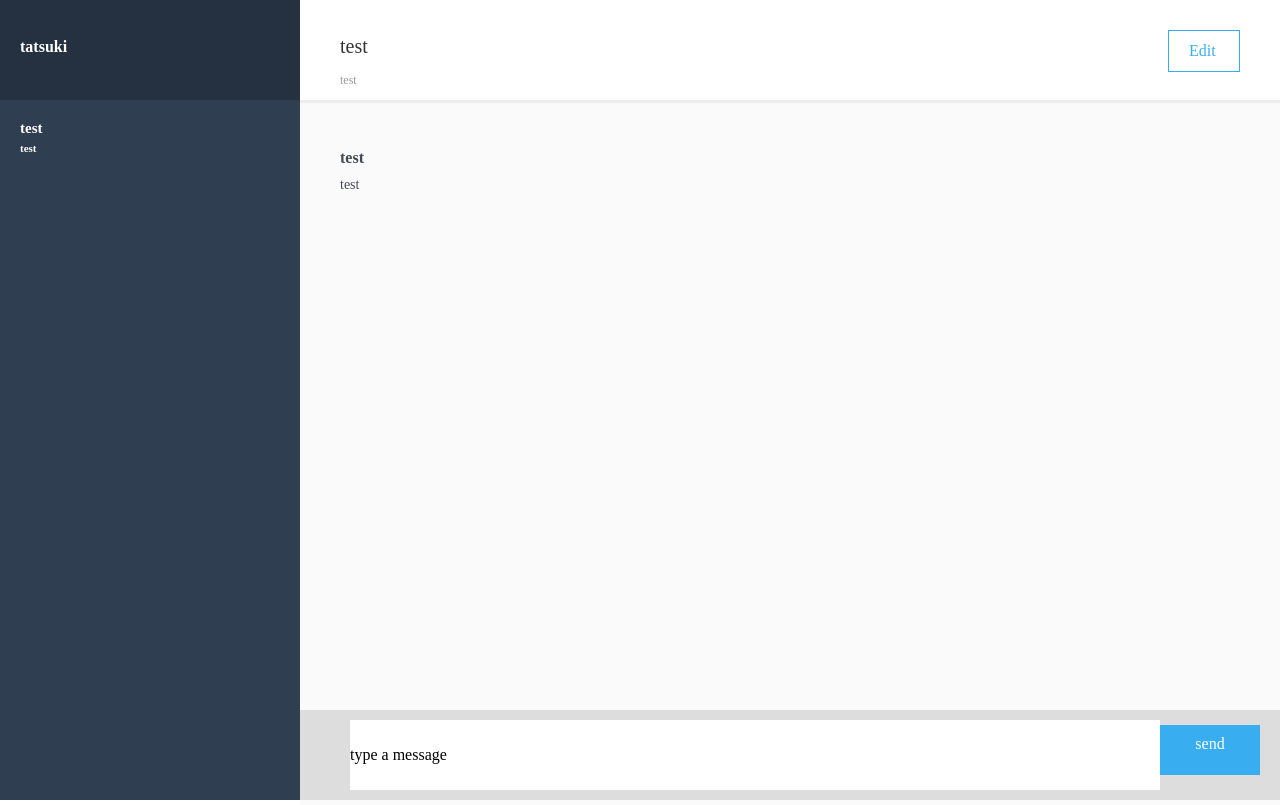
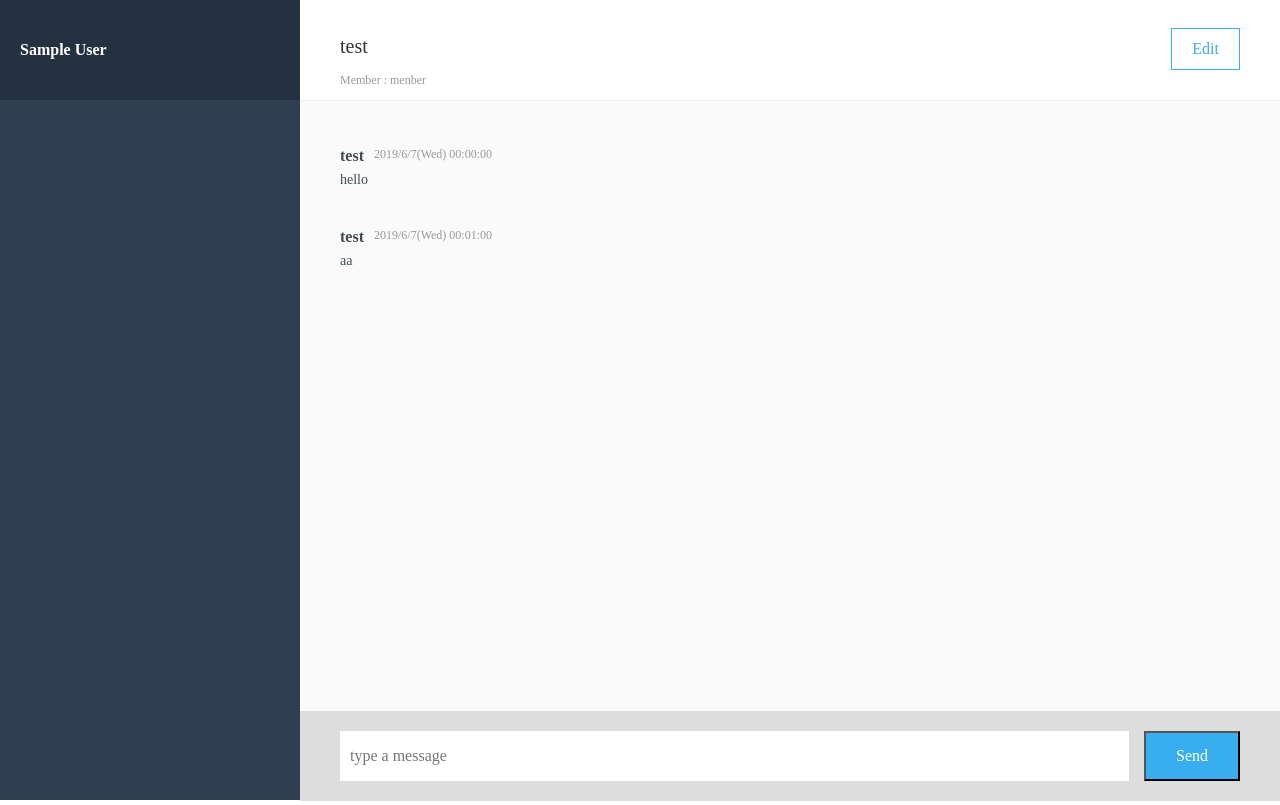
Before and after one commit to tatsuki43xxv/chat-space, a Rails app: page / in a window 1280 px wide. Run offline with Rails 7, Linux system fonts and the light colour scheme; the visitor is signed in with stand-in values (Sample User, id 1); data that the repository does not hold is empty; style sheets or scripts are compiled from the project's sources; some libraries are stand-ins or nearby versions.

Commit message:
haml.scss 修正

```diff
--- /dev/null
+++ b/app/assets/stylesheets/_index.scss
@@ -0,0 +1,115 @@
+html, body {
+  height: 100%;
+  margin: 0;
+  padding: 0;
+  box-sizing: border-box;
+}
+
+.wrapper {
+  .main {
+    float:right;
+    height: 100vh;
+    width: calc(100vw - 300px);
+    box-sizing: border-box;
+    .main-header {
+      height: 100px;
+      border-bottom: 1px solid #eeeeee;
+      .current-group {
+        float: left;
+        padding-left: 40px;
+        &__name {
+          font-size: 20px;
+          color: #333333;
+          padding-top: 35px;
+        }
+        .member-list {
+          font-size: 12px;
+          color: #999999;
+          padding-top: 15px;
+        }
+      }
+      .edit-header__btn {
+        float: right;
+        color: $light_blue;
+        height: 40px;
+        line-height: 40px;
+        margin-top: 28px;
+        margin-right: 40px;
+        padding: 0px 20px;
+        border: 1px solid $light_blue;
+      }
+    }
+
+
+    .messages {
+      background-color: #fafafa;
+      height: calc(100vh - 190px);
+      padding-top: 46px;
+      padding-right: 40px;
+      padding-left: 40px;
+      box-sizing: border-box;
+      overflow: scroll;
+      .message {
+        .info {
+          padding-bottom: 10px;
+          &__user-name {
+            font-size: 16px;
+            font-weight: bold;
+            color: #434A54;
+            float: left;
+            padding-right: 10px;
+          }
+          &__date {
+            font-size: 12px;
+            color: #999999;
+          }
+        }
+        .message-text {
+          font-size: 14px;
+          color: #434A54;
+          padding-bottom: 40px;
+        }
+      }
+    }
+
+    .form {
+      background-color: #ddd;
+      height: 90px;
+      box-sizing: border-box;
+      padding: 20px 40px ;
+      .new-message {
+        display: flex;
+        .input-box {
+          width: 100%;
+          position: relative;
+          .form__text {
+            height: 50px;
+            width: 100%;
+            padding-left: 10px;
+            font-size: 16px;
+            color: #434A54;
+            border-style: none;
+            box-sizing: border-box;
+          }
+          .image-label {
+            font-size: 1.3rem;
+            position: absolute;
+            top: 10px;
+            right: 10px;
+          }
+            .form__image{
+              display: none;
+            }
+        }
+        .form__submit-btn {
+          height: 50px;
+          width: 100px;
+          background-color: $light_blue;
+          color: $white;
+          margin-left: 15px;
+          padding: 0px 30px;
+        }
+      }
+    }
+  }
+}
--- /dev/null
+++ b/app/assets/stylesheets/_side.scss
@@ -0,0 +1,48 @@
+.side {
+  width: 300px;
+  float: left;
+  .side-header {
+    background-color: #253141;
+    height: 100px;
+    color: $white;
+    line-height: 100px;
+    padding: 0px 20px;
+    &__user-name {
+      font-size: 16px;
+      font-weight: bold;
+      float: left;
+    }
+    ul {
+      text-align: right;
+
+    }
+    li {
+      display: inline;
+      .fa.fa-edit {
+        color: $white;
+      }
+      .fa.fa-cog {
+        color: $white;
+      }
+    }
+  }
+
+  .groups {
+    background-color: #2f3e51;
+    height: calc(100vh - 100px);
+    padding: 20px;
+    box-sizing: border-box;
+    .group {
+      color: $white;
+      font-weight: bold;
+      &__group-name {
+        font-size: 15px;
+        padding-bottom: 5px;
+      }
+      &__latest-message {
+        font-size: 11px;
+        padding-bottom: 40px;
+      }
+    }
+  }
+}
--- a/app/assets/stylesheets/application.scss
+++ b/app/assets/stylesheets/application.scss
@@ -1,8 +1,7 @@
 @import "./reset";
 @import "./colors";
+@import "./flash";
+@import "./side";
 @import "./index";
-@import "./flash";
-@import "./side_bar";
-@import "./font-awesome";
 @import "./user";
 @import "./group";
--- a/app/assets/stylesheets/index.scss
+++ /dev/null
@@ -1,141 +0,0 @@
-.html{
-  height: 100vh;
-  width: 100%;
-}
-.left{
-  height: 100%;
-  width: 300px;
-  background-color: #2f3e51;
-  float: left;
-  .left-top{
-    height: 100px;
-    background-color: #253141;
-    padding: 0 20px;
-    .left-top__name{
-      font-size: 16px;
-      font-weight: bold;
-      color: #FFFFFF;
-      padding: 38px 0;
-      float: left;
-    }
-    .left-top__menu{
-      margin-left: 4.8px;
-      padding: 38px 0;
-      float: right;
-      width: 50px;
-      .icon{
-        color: white;
-        font-size: 16px;
-        width: 16px;
-        height: 16px;
-      }
-    }
-  }
-  .left-bottom{
-    background-color: #2f3e51;
-    padding: 0 20px;
-    .left-bottom__groups{
-      font-size: 15px;
-      color: #FFFFFF;
-      font-weight: bold;
-      padding-top: 20px;
-      .left-bottom__groups__messages{
-        font-size: 11px;
-        color: #FFFFFF;
-        font-weight: bold;
-        padding-top: 5px;
-      }
-    }
-  }
-}
-.right{
-  float: left;
-  height: 100%;
-  width: calc( 100vw - 300px );
-  .right-top{
-    height: 100px;
-    padding: 0 40px;
-    border-bottom: medium solid #eeeeee;
-    .right-top__groups{
-      .right-top__groups__group{
-        font-size: 20px;
-        color: #333333;
-        padding-top: 35px;
-        padding-bottom: 15px;
-      }
-      .right-top__groups__name{
-        font-size: 12px;
-        color: #999999;
-      }
-    }
-    .edit{
-      float: right;
-      width: 30px;
-      height: 40px;
-      line-height: 40px;
-      padding: 0 20px;
-      margin-top: 30px;
-      border: solid 1px #38aef0;
-      color: #38aef0;
-    }
-  }
-  .right-middle{
-    padding: 46px 40px;
-    height: calc( 100% - 190px );
-    background-color: #fafafa;
-    .right-middle__messages{
-      padding-bottom: 40px;
-      .right-middle__messages__name{
-        font-size: 16px;
-        font-weight: bold;
-        color: #434a54;
-        margin-bottom: 10px;
-      }
-      .right-middle__messages__message{
-        font-size: 14px;
-        color: #434a54;
-        margin-bottom: 10px;
-      }
-    }
-  }
- .right-bottom{
-    height: 90px;
-    width: calc( 100vw - 380px );
-    padding: 0 40px;
-    background-color: #ddd;
-    position: absolute;
-    bottom: 0;
-    right: 0;
-      .input-box{
-        background-color: #FFFFFF;
-        position: relative;
-        height: 50px;
-        width: 90%;
-        margin: 10px 40px 0 10px;
-        float: left;
-        vertical-align: center;
-        padding: 10px 0;
-        line-height: 50px;
-        .icon-2{
-          float: right;
-          padding: 14px 16px 10px 10px;
-        }
-        .hiddin{
-          display: none;
-        }
-      }
-      .submit{
-        display: table-cell;
-        vertical-align: center;
-        margin: 15px 20px 20px 20px;
-        text-align: center;
-        background-color: #38aef0;
-        color: white;
-        width: 100px;
-        height: 30px;
-        padding: 10px 0;
-        position: absolute;
-        right: 0;
-      }
-  }
-}
--- /dev/null
+++ b/app/views/groups/_side.html.haml
@@ -0,0 +1,19 @@
+.side
+  .side-header
+    %p.side-header__user-name
+      = current_user.name
+    %ul.user-menu
+      %li.user-name__new-group
+        =link_to new_group_path do
+          %i.fa.fa-edit
+      %li.user-name__edit-account
+        =link_to edit_user_path(current_user) do
+          %i.fa.fa-cog
+  .groups
+    .group
+      - current_user.groups.each do |group|
+        = link_to groups_path(group) do
+          .group__group-name
+            = group.name
+          .group__latest-message
+            メッセージはまだありません。
--- a/app/views/groups/index.html.haml
+++ b/app/views/groups/index.html.haml
@@ -1,5 +1,30 @@
 .wrapper
+  = render 'groups/side'
+  .main
+    .main-header
+      .current-group
+        %p.current-group__name test
+        %p.member-list Member : menber
+      .edit-header
+        = link_to edit_group_path(current_user) do
+          .edit-header__btn Edit
+    .messages
+      .message
+        .info
+          %p.info__user-name  test
+          %p.info__date 2019/6/7(Wed) 00:00:00
+        %p.message-text hello
+      .message
+        .info
+          %p.info__user-name  test
+          %p.info__date 2019/6/7(Wed) 00:01:00
+        %p.message-text aa
 
-.chat-group-form
-  %h1 チャットグループ編集
-  -# = render partial: 'form', locals: { group: @group }
+    .form
+      %form.new-message
+        .input-box
+          %input.form__text{placeholder: "type a message"}
+          %label.image-label
+            %i.fa.fa-image
+            %input.form__image{type: "file"}
+        %input.form__submit-btn{type: "submit", value: "Send"}
--- a/app/views/messages/index.html.haml
+++ /dev/null
@@ -1,40 +0,0 @@
-<!DOCTYPE html>
-.html
-  .left
-    .left-top
-      .left-top__name
-        tatsuki
-      %ul.left-top__menu
-        %li.left-top__edit-user
-
-          = fa_icon 'pencil-square-o', class: 'icon'
-
-          = fa_icon 'cog', class: 'icon'
-    .left-bottom
-      .left-bottom__groups
-        test
-        .left-bottom__groups__messages
-          test
-  .right
-    .right-top
-      .edit Edit
-      .right-top__groups
-        .right-top__groups__group
-          test
-        .right-top__groups__name
-          test
-    .right-middle
-      .right-middle__messages
-        .right-middle__messages__name
-          test
-        %p.right-middle__messages__message
-          test
-    .right-bottom
-
-      .input-box
-        type a message
-        %label.upload-label
-          = fa_icon 'picture-o', class: 'icon-2'
-          %input.hiddin{type:"file"}
-
-      .submit send
--- a/config/routes.rb
+++ b/config/routes.rb
@@ -1,7 +1,7 @@
 Rails.application.routes.draw do
 
   devise_for :users
-  root 'messages#index'
+  root 'groups#index'
   resources :users, only: [:index, :edit, :update]
   resources :groups, only: [:new, :create, :edit, :update] do
   resources :messages, only: [:index, :create]
```
Also changed, not shown: app/assets/stylesheets/side_bar.scss (deleted, +0 -46 lines), app/views/devise/shared/_side_bar.html.haml (deleted, +0 -19 lines), app/assets/stylesheets/_chat.scss (renamed from app/assets/stylesheets/chat.scss), app/assets/stylesheets/_colors.scss (renamed from app/assets/stylesheets/colors.scss), app/assets/stylesheets/_flash.scss (renamed from app/assets/stylesheets/flash.scss), app/assets/stylesheets/_group.scss (renamed from app/assets/stylesheets/group.scss), app/assets/stylesheets/_size.scss (added), app/assets/stylesheets/_user.scss (renamed from app/assets/stylesheets/user.scss), app/assets/stylesheets/size.scss (deleted), 2 other files.
